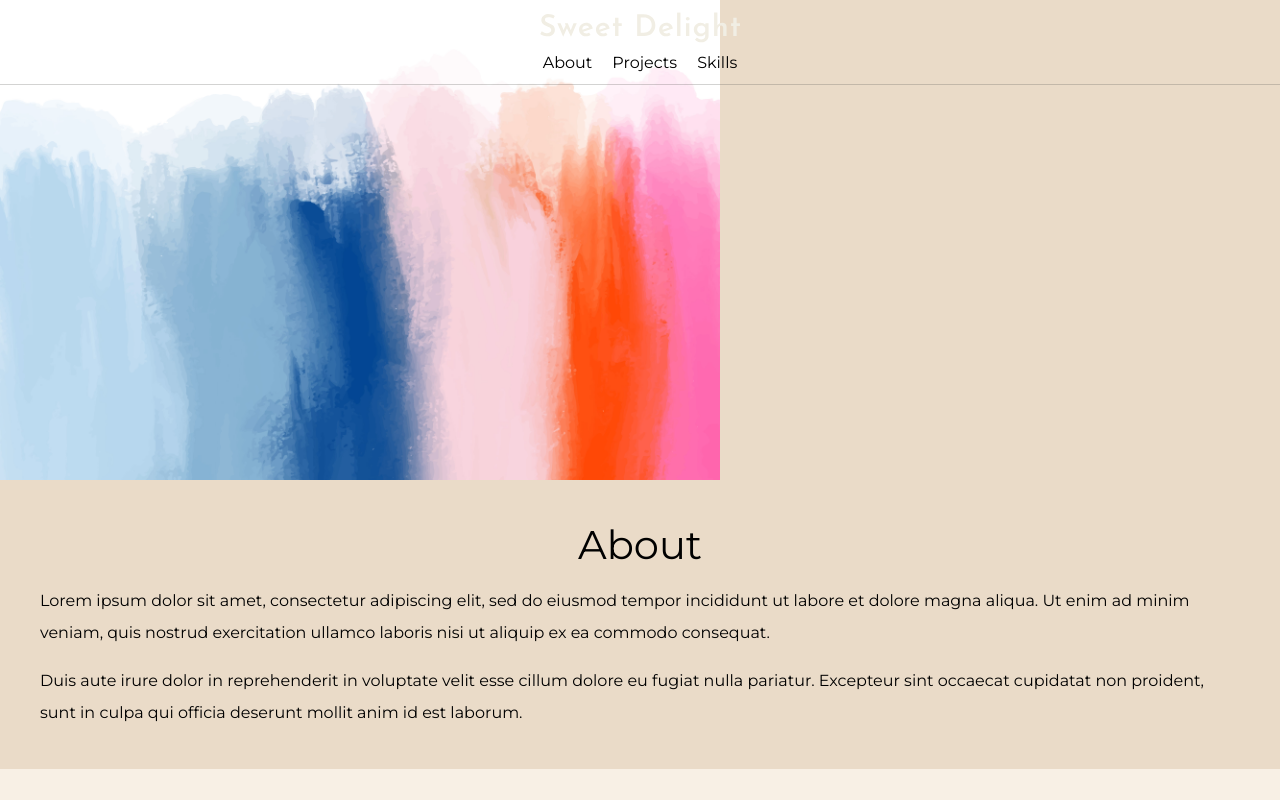
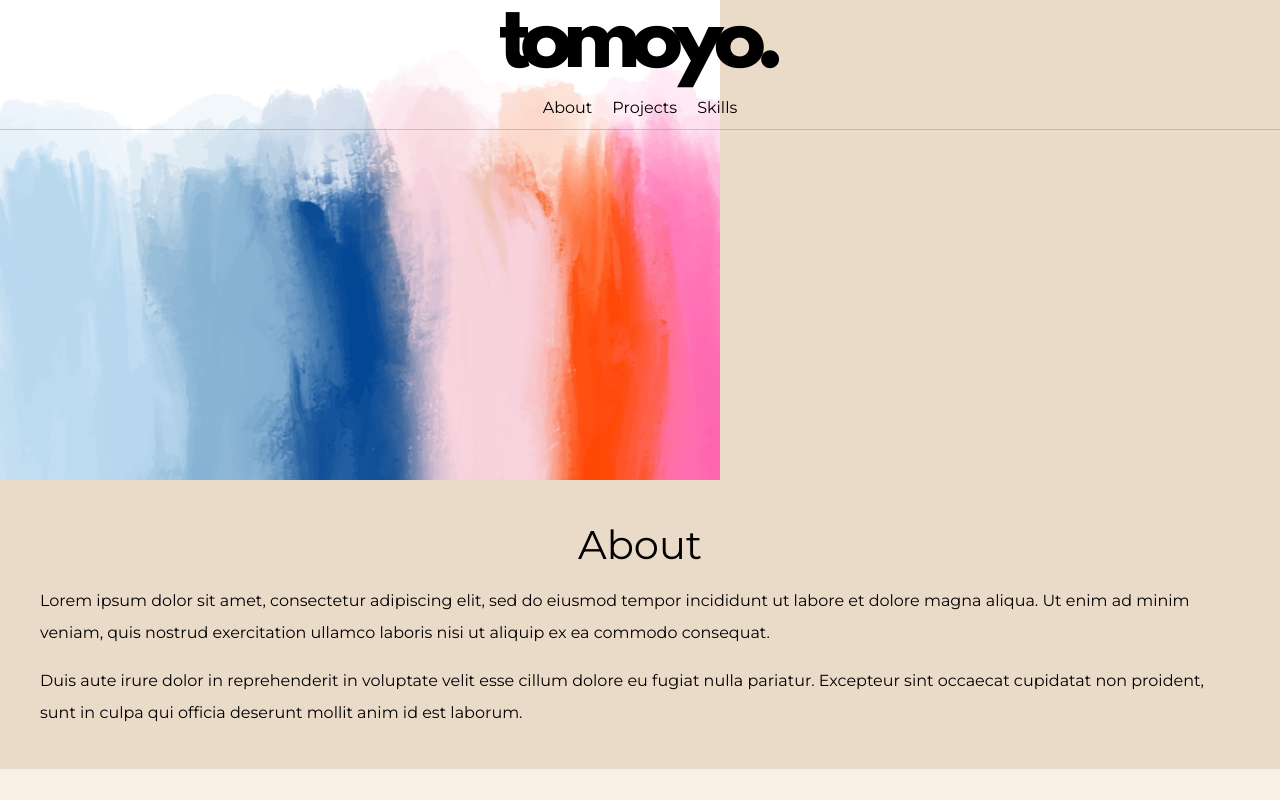
Before and after one commit to toal13/school-project-portfolio, a plain HTML site: page index.html in a window 1280 px wide. Shown: the top 800 px of the page. Drawn offline with Linux system fonts and the light colour scheme.

Commit message:
changed logo

```diff
--- a/css/style.css
+++ b/css/style.css
@@ -23,6 +23,10 @@ body {
   display: flex;
   justify-content: center;
   gap: 20px;
+}
+
+.header-logo{
+
 }
 
 .header-nav-link {
--- a/index.html
+++ b/index.html
@@ -12,7 +12,7 @@
 </head>
 <body>
     <header class="header">
-        <h1 class="header-logo"><img src="./img/logo.svg" alt=""></h1>
+        <h1 class="header-logo"><img src="./img/tomoyo.png" alt=""></h1>
         <nav class="header-nav">
             <ul class="header-nav-list">
             <li class="header-nav-item">
```
Also changed, not shown: img/tomoyo.png (added).
